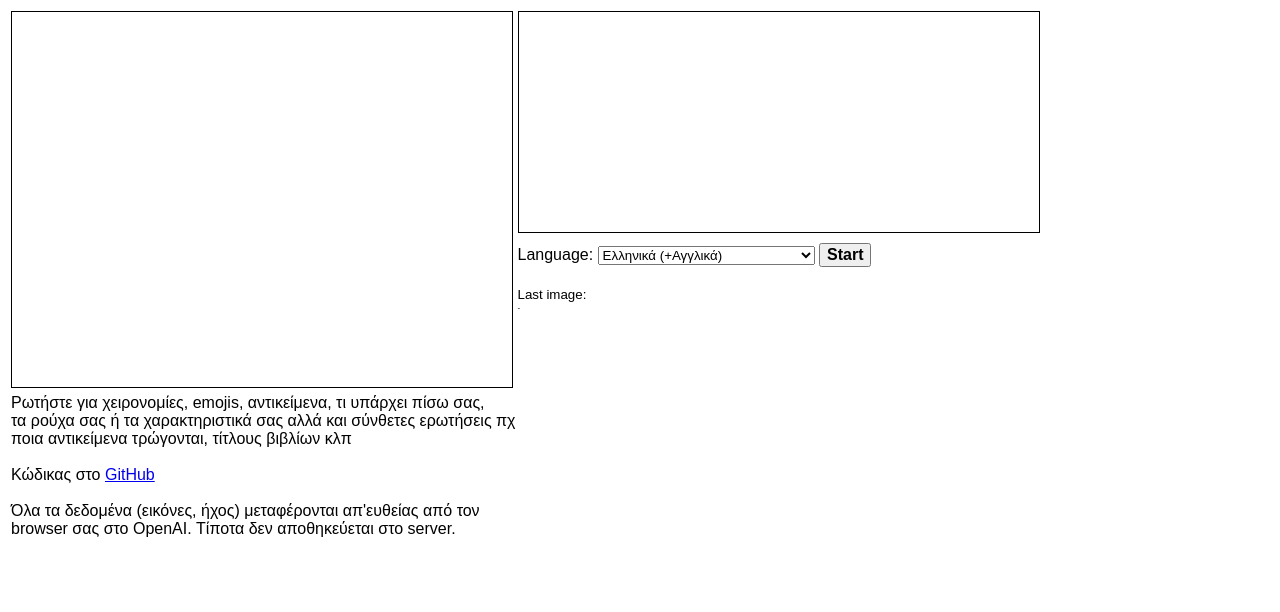
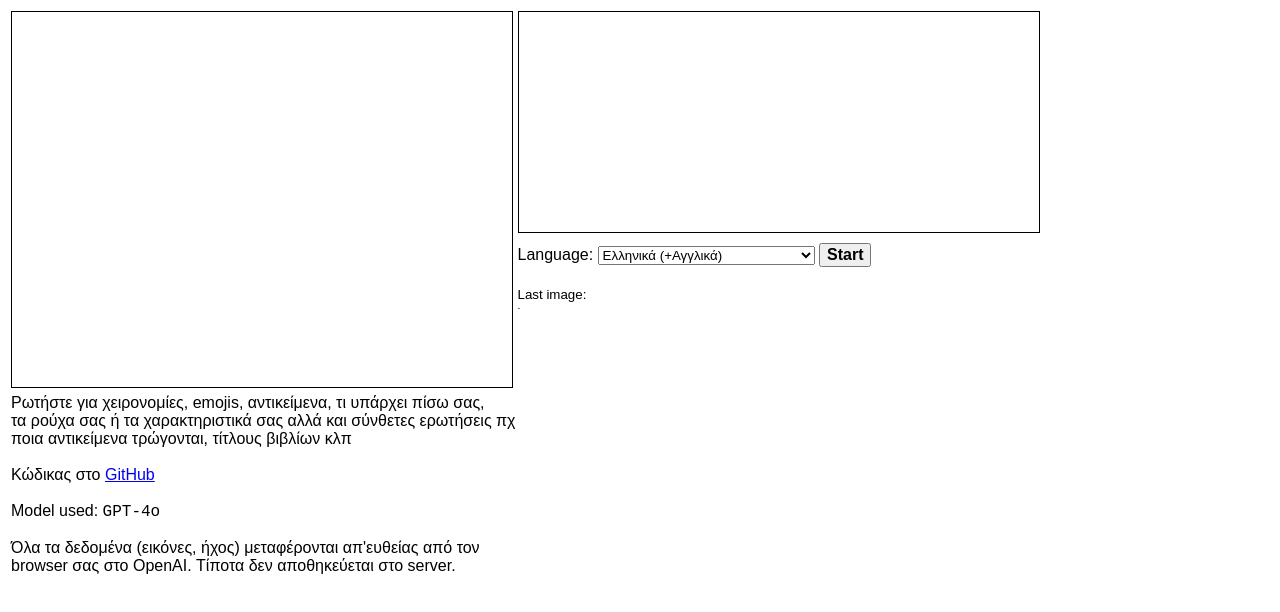
Before and after one commit to daremon/gpt-vision, a website built with Vite: page index.html in a window 1280 px wide. Built offline with nearby package versions, Linux system fonts and the light colour scheme; no server answers.

Commit message:
show used model

```diff
--- a/index.html
+++ b/index.html
@@ -36,6 +36,9 @@
       Κώδικας στο <a href="https://github.com/daremon/gpt-vision" target="_blank">GitHub</a>
 
       <br><br>
+      Model used: <code>GPT-4o</code>
+
+      <br><br>
       Όλα τα δεδομένα (εικόνες, ήχος) μεταφέρονται απ'ευθείας από τον
       <br>
       browser σας στο OpenAI. Τίποτα δεν αποθηκεύεται στο server.
```
